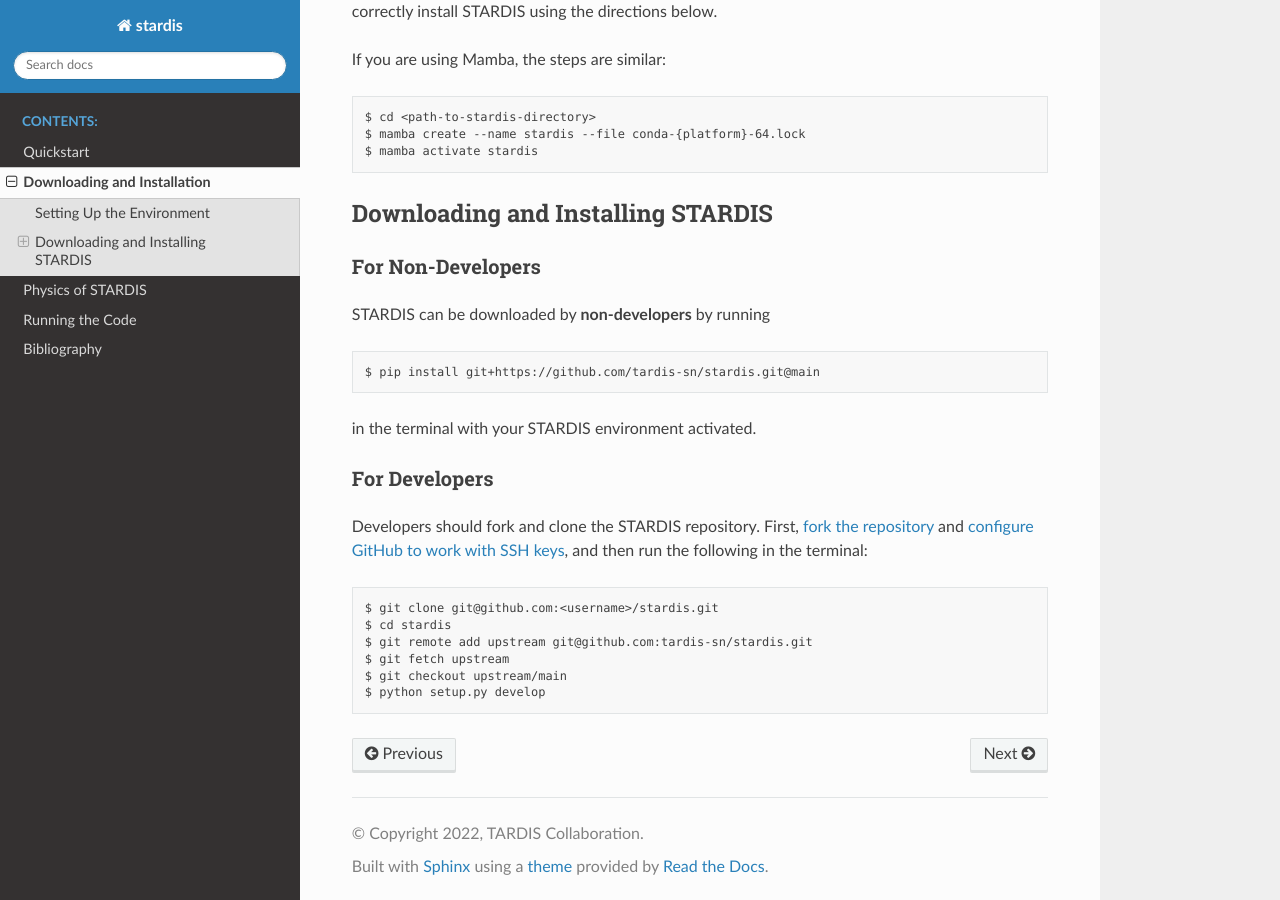
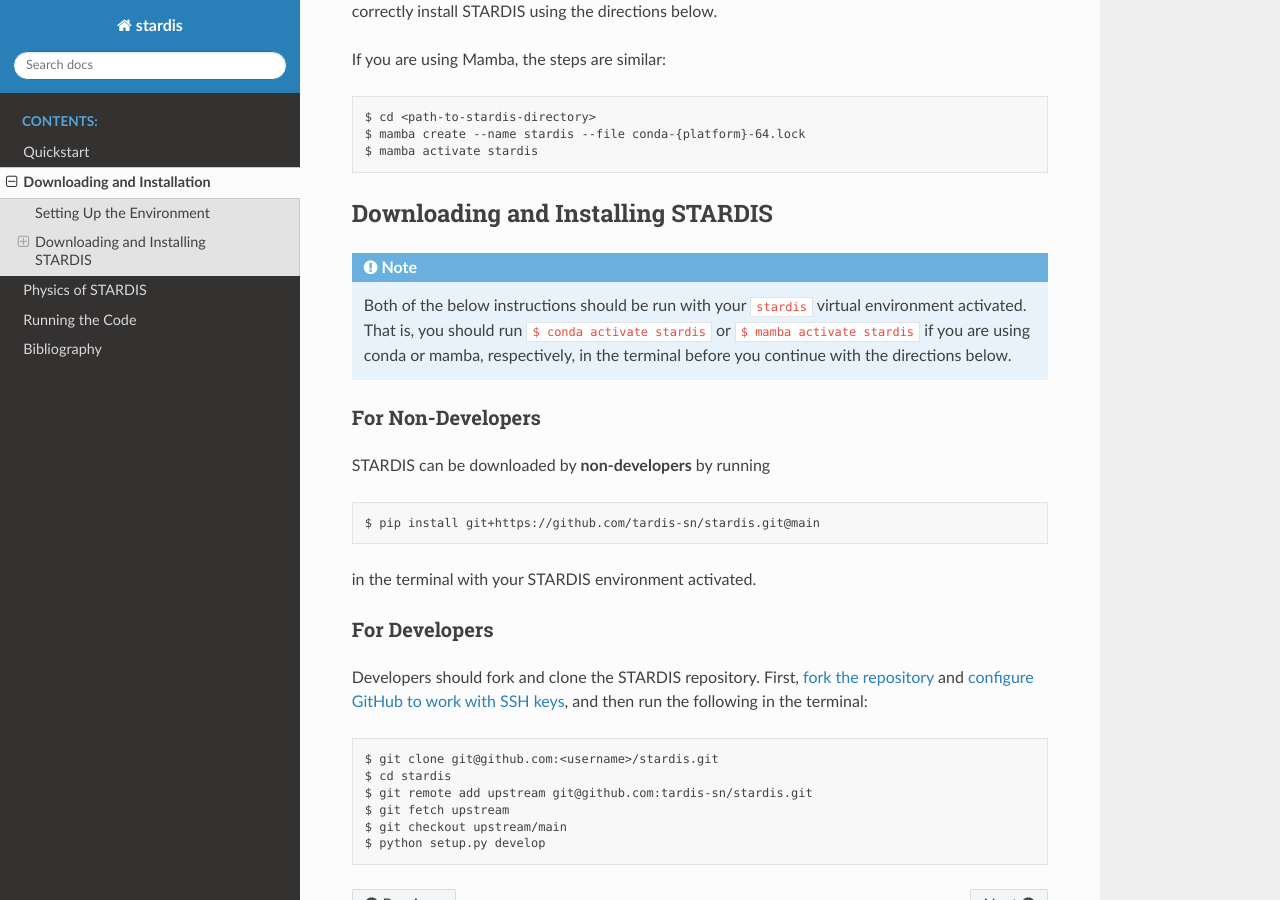
Before and after one commit to tardis-sn/stardis, a Sphinx documentation site: the page built from docs/installation.rst, in a window 1280 px wide and 900 px high, scrolled down 683 px. Built offline with Sphinx 7.4.7 and the Read the Docs theme 2.0.0, drawn with Linux system fonts in a browser that asks for light colours; the version number could not be read and is left out.

Commit message:
Add note telling users to activate stardis virtual environment before installing stardis

```diff
--- a/docs/installation.rst
+++ b/docs/installation.rst
@@ -40,6 +40,9 @@
 Downloading and Installing STARDIS
 ----------------------------------
 
+.. note::
+   Both of the below instructions should be run with your ``stardis`` virtual environment activated. That is, you should run ``$ conda activate stardis`` or ``$ mamba activate stardis`` if you are using conda or mamba, respectively, in the terminal before you continue with the directions below.
+
 For Non-Developers
 ^^^^^^^^^^^^^^^^^^
 
```
